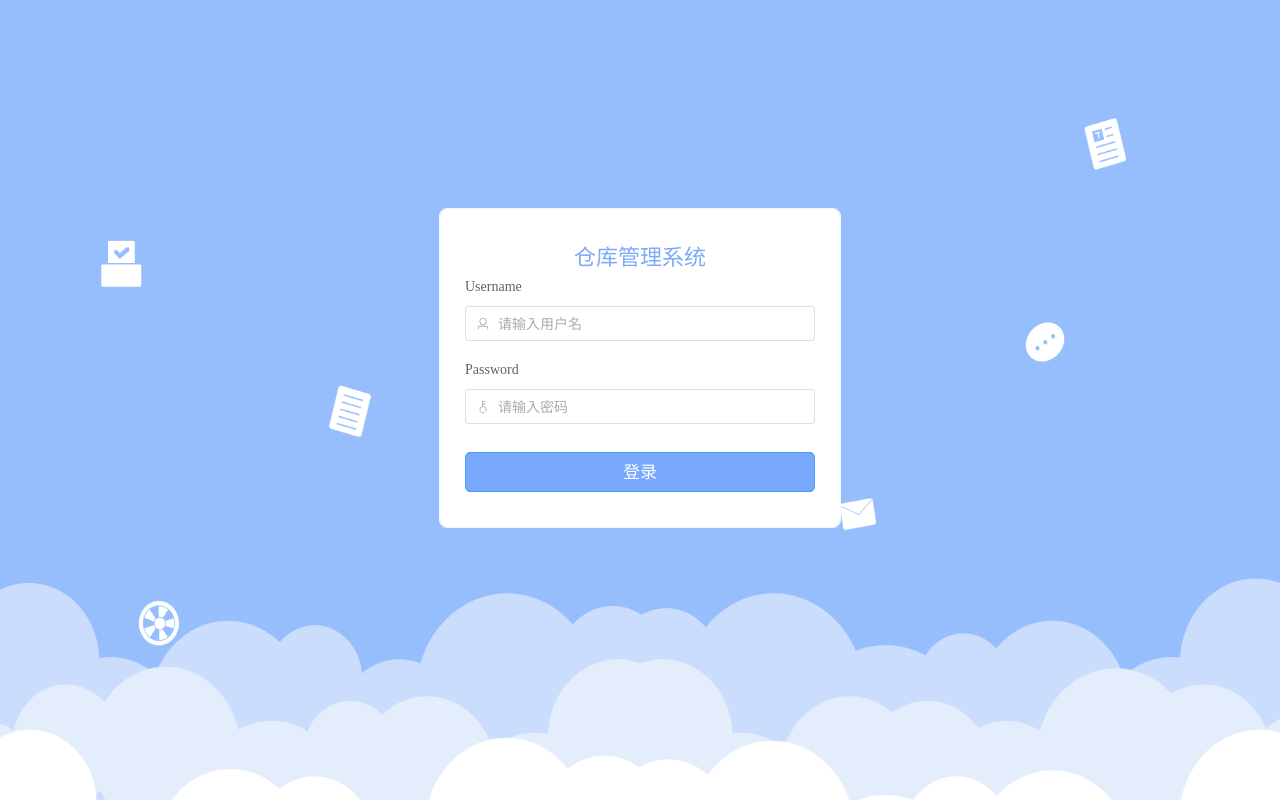
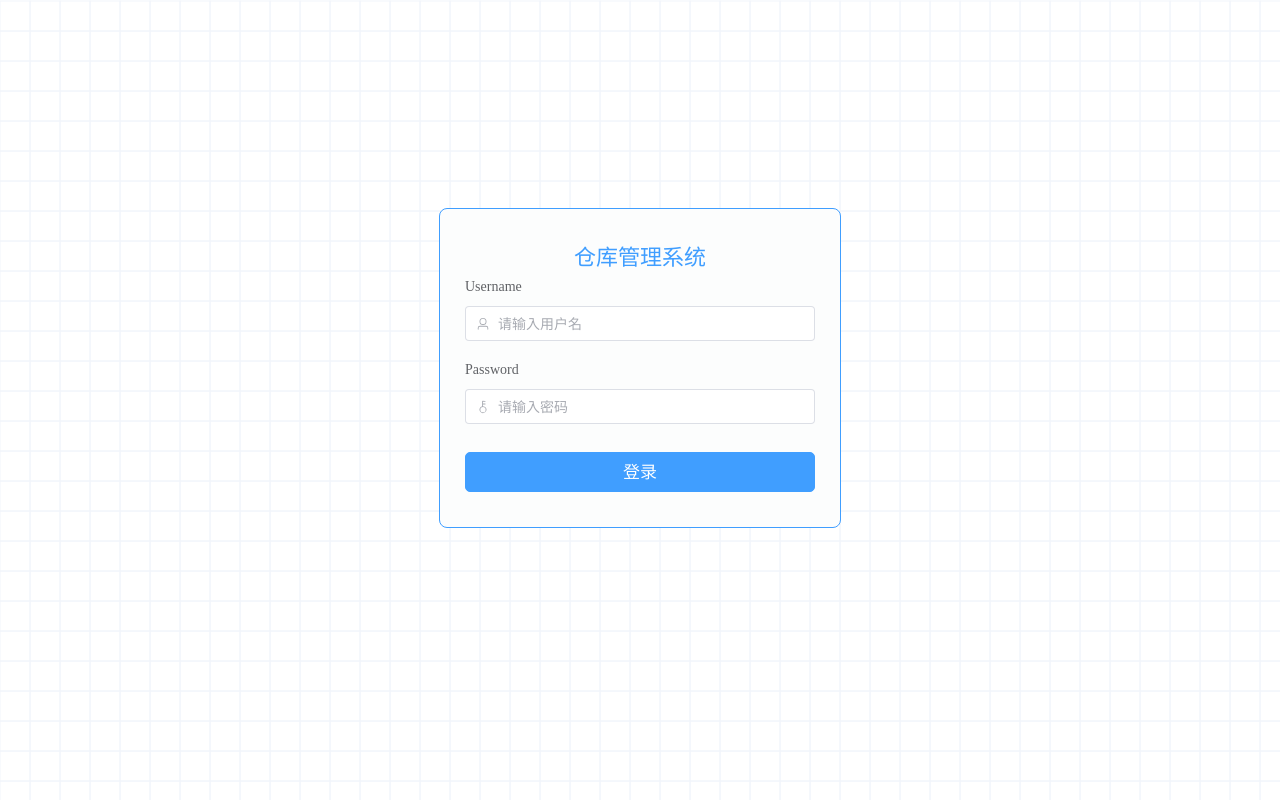
Before and after one commit to a13218112896/warehouse, a Vue app in the folder warehouse_sys/: page / in a window 1280 px wide. Built offline with nearby package versions, Linux system fonts and the light colour scheme.

Commit message:
login-canvas

```diff
--- a/warehouse_sys/src/components/Login.vue
+++ b/warehouse_sys/src/components/Login.vue
@@ -1,6 +1,6 @@
 <template>
   <div id="login">
-  <canvas class="canvas"></canvas>
+    <canvas id="canvas"></canvas>
     <el-form
       :label-position="labelPosition"
       label-width="100px"
@@ -23,14 +23,18 @@
 <script setup>
 import router from '../router/index.js';
 import { reactive, ref, defineComponent } from 'vue';
+import { createApp } from 'vue';
+import { onMounted } from 'vue';
+// 引入icon
 import { User, Key} from '@element-plus/icons-vue';
-import { createApp } from 'vue';
 
 
 const labelPosition = ref('top')
+// 路由跳转
 const submitLogin = () =>{
   router.push('home')
 }
+// 登录表单
 const sysUser = reactive({
   // buddha 头像地址 mobile 手机号
   id: '',
@@ -40,34 +44,48 @@ const sysUser = reactive({
   email: '',
   mobile: '',
 })
-const TodoItem = {
-  props: ['todo'],
-  template: `<li>{{ todo.text }}</li>`
+// 背景画布
+const canvasBg = () => {
+  var bodywidth = document.body.clientWidth;
+  var bodyheight = document.body.clientHeight;
+  var canvas = document.getElementById('canvas');
+  console.log(canvas.getContext)
+  canvas.width = bodywidth;
+  canvas.height = bodyheight;
+  if(!canvas.getContext) return;
+  var background = canvas.getContext('2d');
+  background.strokeStyle = 'rgb(242,245,251)';
+  for(var y = 0; y < canvas.height/30; y++){
+      for(var x = 0; x < canvas.width/30;x++){
+          background.strokeRect(x*30, 1+y*30, 30,30);
       }
-
-
-
+  }
+}
+// 生命周期
+onMounted(() => {
+  canvasBg();
+})
 </script>
 <style scoped>
 #login{
   width: 100%;
   height: 100vh;
-   background-image: url(./imgs/loginback.png) ;
+   /* background-image: url(./imgs/loginback.png) ;
    background-repeat: no-repeat;
-   background-size:100% 100%;
+   background-size:100% 100%; */
 }
-/* .canvas{
+#canvas{
     position: absolute;
     top: 0;
     z-index:-1;
-} */
+}
 
 .login-containter {
   background-clip: padding-box;
   width:350px;
   padding: 25px 25px 25px 25px;
-  background-color: rgb(255, 255, 255);
-  border: 1px solid #eafaff;
+  background-color: #fcfdfd;
+  border: 1px solid #409eff;
   border-radius: 8px;
   position: absolute;
   top: 50%;
@@ -79,7 +97,8 @@ const TodoItem = {
   display: inline-block;
   width: 100%;
   font-size: 22px;
-  color: rgb(125, 171, 246);
+  /* color: rgb(125, 171, 246); */
+  color: #409eff;
   margin: 5px 0;
 }
 .input-text{
@@ -87,7 +106,8 @@ const TodoItem = {
 }
 .login-btn{
    width:100%;
-   background-color: rgb(120, 169, 250);
+   /* background-color: rgb(120, 169, 250);  */
+   background-color: #409eff;
    height:40px;
    margin-top: 10px;
    margin-bottom: 10px;
```
Also changed, not shown: warehouse_sys/src/components/modules/screen.vue (indentation only). Lines whose indentation alone changed are shown as unchanged.
